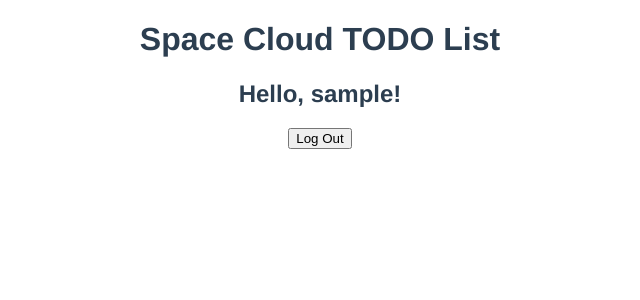
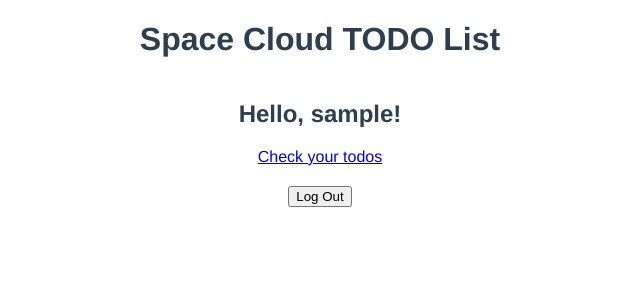
Before and after one commit to vitalic-web/space-cloud_front, a Vue app: page / in a window 1280 px wide. Shown: the top 300 px of the page, without its empty margins (320-960 px from the left). Built offline with nearby package versions, Linux system fonts and the light colour scheme; sample sign-in values are in the browser's storage.

Commit message:
Refactor links

```diff
--- a/src/views/Home.vue
+++ b/src/views/Home.vue
@@ -5,10 +5,17 @@
       please <router-link :to="{ name: 'Register' }">register</router-link>
       or <router-link :to="{ name: 'Login' }">log in</router-link>.
     </h2>
-    <h2 v-else>
-      Hello, {{ username }}!
-    </h2>
-    <button v-if="authStore.checkAuth()" @click="authStore.logOut()">Log Out</button>
+    <div class="home-user" v-else>
+      <h2>Hello, {{ username }}!</h2>
+      <router-link :to="{ name: 'ToDo' }">Check your todos</router-link>
+      <button
+        v-if="authStore.checkAuth()"
+        class="home-user__log-out"
+        @click="authStore.logOut()"
+      >
+        Log Out
+      </button>
+    </div>
   </div>
 </template>
 
@@ -19,3 +26,14 @@ import { storeToRefs } from 'pinia';
 const authStore = useAuthStore();
 const { username } = storeToRefs(authStore);
 </script>
+
+<style lang="scss">
+.home-user {
+  display: flex;
+  flex-direction: column;
+  align-items: center;
+  &__log-out {
+    margin-top: 20px;
+  }
+}
+</style>
--- a/src/views/Login.vue
+++ b/src/views/Login.vue
@@ -72,11 +72,11 @@ const submitLoginForm = (formEl: FormInstance | undefined) => {
           authStore.setUsername(res.data.username);
           ElNotification({
             title: 'Success',
-            message: `Auth successful for ${res.data.username}. Redirect to your todos.`,
+            message: `Auth successful for ${res.data.username}. Redirect to home page.`,
             type: 'success',
           });
           setTimeout(() => {
-            router.push({ name: 'ToDo' });
+            router.push({ name: 'Home' });
           }, 2000);
         }
       } catch (err) {
```
